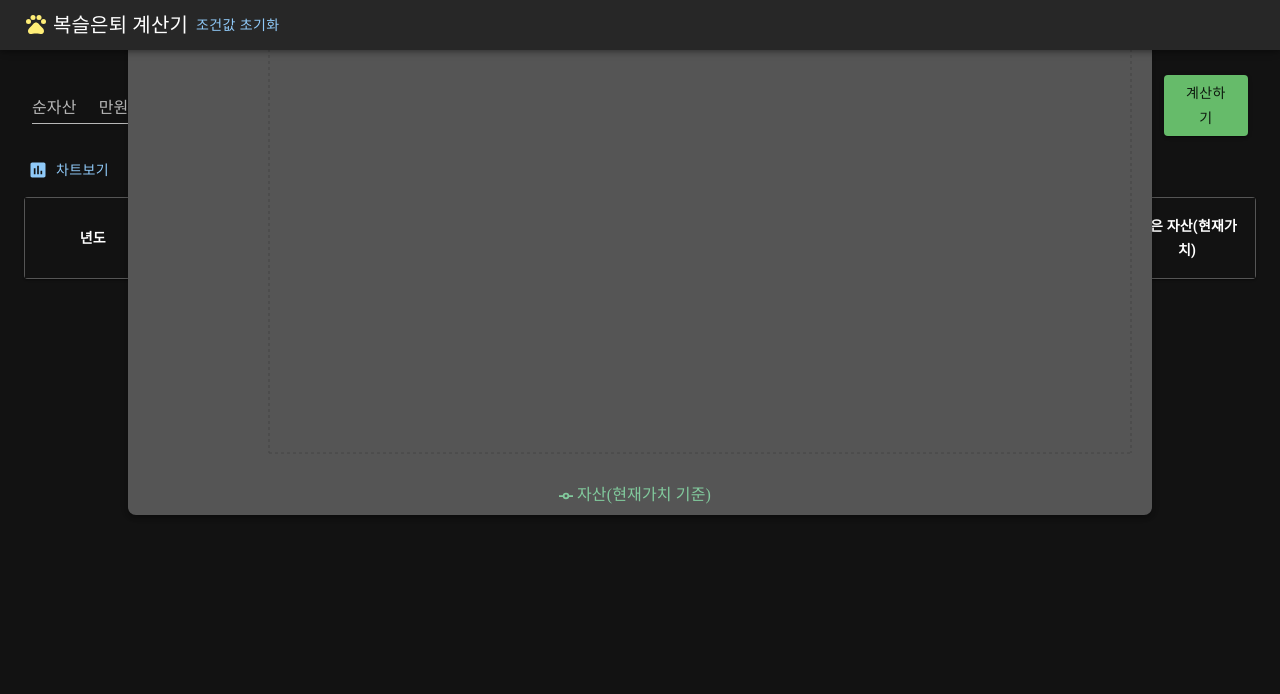
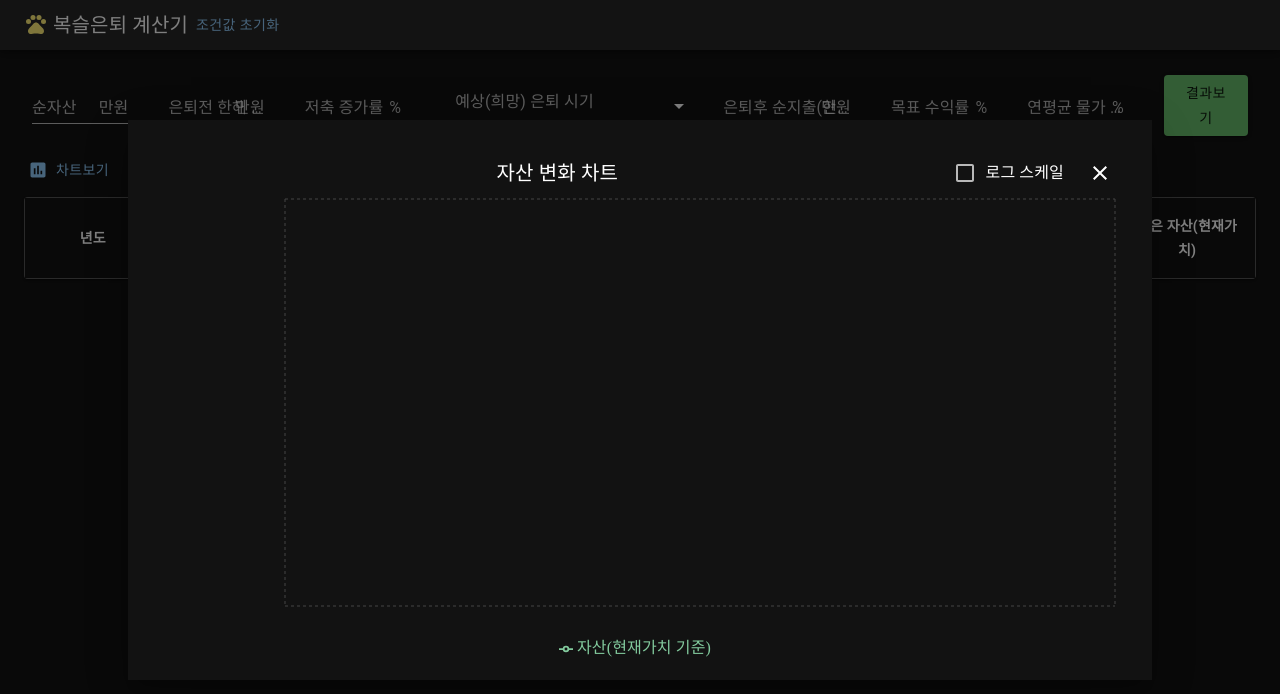
Before and after one commit to setvect/BokslRetire, a React (Create React App) app: page / in a window 1280 px wide. Both pictures are taken after a click on the button "차트보기". Shown: the top 694 px of the page. Built offline with nearby package versions, Linux system fonts and the light colour scheme.

Commit message:
차트 모달창으로 변경

```diff
--- a/src/App.css
+++ b/src/App.css
@@ -62,6 +62,10 @@
   background-color: #333;
 }
 
+.table-container{
+  margin-bottom: 20px;
+}
+
 .sticky-header {
   position: fixed;
   top: 0;
--- a/src/components/AssetChart.tsx
+++ b/src/components/AssetChart.tsx
@@ -1,7 +1,7 @@
-import React from "react";
-import { Box, IconButton, Typography } from "@mui/material";
+import { Box, Button, Checkbox, FormControlLabel, IconButton, Modal, Switch, Typography } from "@mui/material";
 import CloseIcon from "@mui/icons-material/Close";
-import { LineChart, Line, XAxis, YAxis, CartesianGrid, Tooltip, Legend, ResponsiveContainer, ReferenceLine } from "recharts";
+import React, { useEffect, useState } from "react";
+import { CartesianGrid, Legend, Line, LineChart, ReferenceLine, ResponsiveContainer, Tooltip, XAxis, YAxis } from "recharts";
 import { formatNumber } from "../util/Util";
 
 type AssetChartProps = {
@@ -9,6 +9,21 @@ type AssetChartProps = {
   open: boolean;
   onClose: () => void;
 };
+
+const style = {
+  position: "absolute" as "absolute",
+  top: "50%",
+  left: "50%",
+  transform: "translate(-50%, -50%)",
+  width: "80%",
+  height: "70%",
+  bgcolor: "background.paper",
+  boxShadow: 24,
+  p: 4,
+};
+
+const AssetChart: React.FC<AssetChartProps> = ({ data, open, onClose }) => {
+  const [isLogScale, setIsLogScale] = useState(false);
 
   // 범례 포맷터 함수
   const legendFormatter = (value: string) => {
@@ -43,38 +58,49 @@ const yAxisTickFormatter = (value: number) => {
     return `${formatNumber(value, "0,0")}만원`;
   };
 
-const AssetChart = ({ data, open, onClose }: AssetChartProps): React.ReactElement | null => {
-  if (!open) {
-    return null;
+  const handleLogScaleChange = (event: React.ChangeEvent<HTMLInputElement>) => {
+    setIsLogScale(event.target.checked);
+  };
+
+  useEffect(() => {
+    if (open) {
+      setIsLogScale(false);
     }
+  }, [open]);
+
+  const hasNegativeValues = data.some((item) => item.remainingAssetsPresentValue <= 0);
+  const maxValue = Math.max(...data.map((item) => item.remainingAssetsPresentValue));
+  const marginFactor = 1.05; // 5% margin 추가
+  const adjustedMaxValue = maxValue * marginFactor;
 
   return (
-    <Box
-      sx={{
-        position: "absolute",
-        top: "30%",
-        left: "50%",
-        transform: "translate(-50%, -50%)",
-        width: "80%",
-        height: "550px",
-        padding: 2,
-        backgroundColor: "#555",
-        boxShadow: 3,
-        borderRadius: 2,
-        zIndex: 1000,
-      }}
-    >
-      <IconButton sx={{ position: "absolute", top: 8, right: 8 }} onClick={onClose}>
+    <Modal open={open} onClose={onClose} aria-labelledby="modal-title" aria-describedby="modal-description">
+      <Box sx={style}>
+        <Box sx={{ display: "flex", justifyContent: "space-between", alignItems: "center" }}>
+          <Typography id="modal-title" variant="h6" component="h2" sx={{ textAlign: "center", flexGrow: 1 }}>
+            자산 변화 차트
+          </Typography>
+          {!hasNegativeValues && (
+            <FormControlLabel control={<Checkbox checked={isLogScale} onChange={handleLogScaleChange} />} label="로그 스케일" />
+          )}
+          <IconButton onClick={onClose}>
             <CloseIcon />
           </IconButton>
-      <Typography variant="h6" align="center" color="#ddd" gutterBottom>
-        자산 변화 차트
-      </Typography>
+        </Box>
+
         <ResponsiveContainer width="100%" height="95%">
           <LineChart data={data}>
             <CartesianGrid strokeDasharray="3 3" stroke="#444" />
             <XAxis dataKey="year" stroke="#ddd" />
-          <YAxis tickFormatter={yAxisTickFormatter} stroke="#ddd" width={120} tick={{ fill: "#ddd" }} tickMargin={10} />
+            <YAxis
+              tickFormatter={yAxisTickFormatter}
+              scale={isLogScale ? "log" : "linear"}
+              domain={isLogScale ? ["auto", adjustedMaxValue] : [0, adjustedMaxValue]}
+              stroke="#ddd"
+              width={120}
+              tick={{ fill: "#ddd" }}
+              tickMargin={10}
+            />
             <Tooltip
               contentStyle={{ backgroundColor: "#333", border: "none" }}
               itemStyle={{ color: "#ddd" }}
@@ -87,6 +113,7 @@ const AssetChart = ({ data, open, onClose }: AssetChartProps): React.ReactElemen
           </LineChart>
         </ResponsiveContainer>
       </Box>
+    </Modal>
   );
 };
 
--- a/src/components/ConditionForm.tsx
+++ b/src/components/ConditionForm.tsx
@@ -306,7 +306,7 @@ const ConditionForm = forwardRef<ConditionFormHandle, ConditionFormProps>((props
       />
 
       <Button variant="contained" color="success" sx={{ m: 1, flex: 0.5, marginTop: "20px" }} onClick={handleFormSubmit}>
-        계산하기
+        결과보기
       </Button>
     </div>
   );
```
Lines whose indentation alone changed are shown as unchanged.
